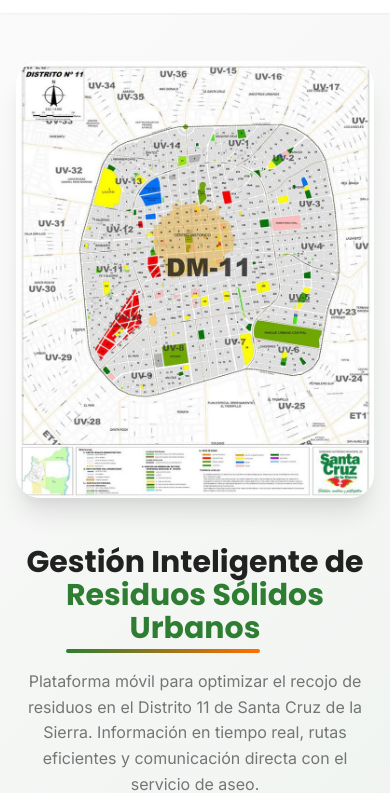
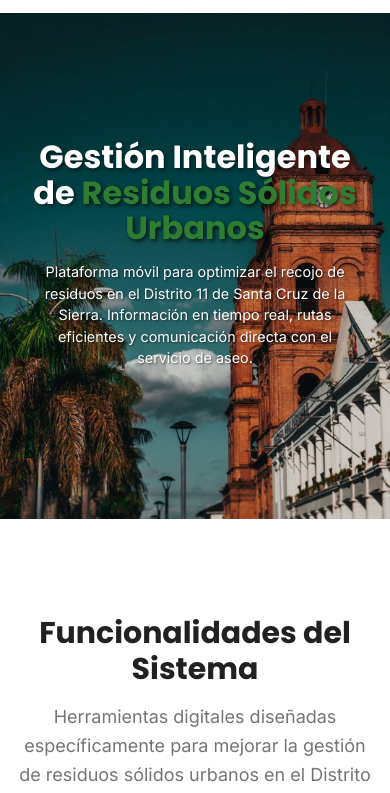
Before and after one commit to jose-brucsoni/Puntos_de_Residuos, a website with bundled scripts: page index.html in a window 390 px wide. Shown: the part 59-852 px from the top of the page. Built offline with nearby package versions, Linux system fonts and the light colour scheme.

Commit message:
Added responsive hero section with background and overlay styles. Updated main HTML structure to include new hero elements. Removed outdated hero styles from home.css and imported new styles from hero-responsive.css for improved layout and responsiveness.

```diff
--- a/css/base/layout.css
+++ b/css/base/layout.css
@@ -10,7 +10,6 @@ html {
 body {
     font-family: var(--font-primary);
     line-height: 1.6;
-    color: var(--color-text);
     background-color: var(--color-background);
     margin: 0;
     padding: 0;
--- a/css/base/typography.css
+++ b/css/base/typography.css
@@ -40,7 +40,6 @@ h6 {
 p {
     margin-bottom: var(--spacing-md);
     line-height: 1.6;
-    color: var(--color-text);
 }
 
 /* Enlaces */
--- a/css/components/font-awesome.css
+++ b/css/components/font-awesome.css
@@ -163,5 +163,4 @@
 }
 
 .social-link i {
-    color: white;
 }
--- /dev/null
+++ b/css/components/hero-responsive.css
@@ -0,0 +1,193 @@
+/* Hero Section Responsive Styles */
+
+.hero-section {
+    position: relative;
+    min-height: 100vh;
+    display: flex;
+    align-items: center;
+    overflow: hidden;
+}
+
+.hero-background {
+    position: absolute;
+    top: 0;
+    left: 0;
+    width: 100%;
+    height: 100%;
+    background-image: url('../../assets/images/PortadaHorizontalCentroCruceno.jpeg');
+    background-size: cover;
+    background-position: center;
+    background-repeat: no-repeat;
+    z-index: 1;
+}
+
+.hero-overlay {
+    position: absolute;
+    top: 0;
+    left: 0;
+    width: 100%;
+    height: 100%;
+    background-color: rgba(0, 0, 0, 0.2);
+    z-index: 2;
+}
+
+.hero-content {
+    position: relative;
+    z-index: 3;
+    width: 100%;
+    max-width: 1200px;
+    margin: 0 auto;
+    padding: 2rem;
+    text-align: center;
+}
+
+.hero-text {
+    max-width: 800px;
+    margin: 0 auto;
+}
+
+.hero-title {
+    font-size: 3.5rem;
+    font-weight: 700;
+    line-height: 1.2;
+    margin-bottom: 1.5rem;
+    color: white;
+    text-shadow: 2px 2px 4px rgba(0, 0, 0, 0.5);
+}
+
+.hero-description {
+    font-size: 1.25rem;
+    line-height: 1.6;
+    margin-bottom: 2rem;
+    color: white;
+    text-shadow: 1px 1px 2px rgba(0, 0, 0, 0.5);
+    max-width: 600px;
+    margin-left: auto;
+    margin-right: auto;
+}
+
+.text-primary {
+    color: var(--color-primary);
+    text-shadow: 2px 2px 4px rgba(0, 0, 0, 0.7);
+}
+
+/* Tablet Styles */
+@media (max-width: 1024px) {
+    .hero-section {
+        min-height: 80vh;
+    }
+
+    .hero-title {
+        font-size: 3rem;
+    }
+
+    .hero-description {
+        font-size: 1.125rem;
+    }
+}
+
+/* Mobile and iPad Styles */
+@media (max-width: 768px) {
+    .hero-background {
+        background-image: url('../../assets/images/FondoDePantallaCentroCruceñoParaMovil.jpg');
+        background-position: center top;
+    }
+
+    .hero-section {
+        min-height: 70vh;
+    }
+
+    .hero-content {
+        padding: 1.5rem;
+    }
+
+    .hero-title {
+        font-size: 2.5rem;
+        margin-bottom: 1rem;
+    }
+
+    .hero-description {
+        font-size: 1rem;
+        margin-bottom: 1.5rem;
+    }
+}
+
+/* Small Mobile Styles */
+@media (max-width: 480px) {
+    .hero-section {
+        min-height: 60vh;
+    }
+
+    .hero-content {
+        padding: 1rem;
+    }
+
+    .hero-title {
+        font-size: 2rem;
+        line-height: 1.1;
+    }
+
+    .hero-description {
+        font-size: 0.9rem;
+        line-height: 1.5;
+    }
+}
+
+/* Landscape Mobile Styles */
+@media (max-width: 768px) and (orientation: landscape) {
+    .hero-section {
+        min-height: 100vh;
+    }
+
+    .hero-title {
+        font-size: 2.2rem;
+    }
+
+    .hero-description {
+        font-size: 1rem;
+    }
+}
+
+/* High DPI Displays */
+@media (-webkit-min-device-pixel-ratio: 2), (min-resolution: 192dpi) {
+    .hero-background {
+        background-image: url('../../assets/images/PortadaHorizontalCentroCruceno.jpeg');
+    }
+
+    @media (max-width: 768px) {
+        .hero-background {
+            background-image: url('../../assets/images/FondoDePantallaCentroCruceñoParaMovil.jpg');
+        }
+    }
+}
+
+/* Animation Enhancements */
+.hero-text[data-animate="fade-in"] {
+    animation: fadeInUp 1s ease-out;
+}
+
+@keyframes fadeInUp {
+    from {
+        opacity: 0;
+        transform: translateY(30px);
+    }
+    to {
+        opacity: 1;
+        transform: translateY(0);
+    }
+}
+
+/* Ensure text is always readable */
+.hero-title,
+.hero-description {
+    text-rendering: optimizeLegibility;
+    -webkit-font-smoothing: antialiased;
+    -moz-osx-font-smoothing: grayscale;
+}
+
+/* Fallback for browsers that don't support background-image */
+@supports not (background-image: url()) {
+    .hero-background {
+        background-color: var(--color-primary);
+    }
+}
--- a/css/main.css
+++ b/css/main.css
@@ -20,6 +20,7 @@
 @import url('components/cards.css');
 @import url('components/waste-management.css');
 @import url('components/font-awesome.css');
+@import url('components/hero-responsive.css');
 
 /* Páginas específicas */
 @import url('pages/home.css');
--- a/css/pages/home.css
+++ b/css/pages/home.css
@@ -2,76 +2,8 @@
    PÁGINA INICIO - Estilos específicos
    ======================================== */
 
-/* Hero Section */
-.hero-section {
-    background: linear-gradient(135deg, var(--color-background) 0%, rgba(46, 125, 50, 0.05) 100%);
-    padding: var(--spacing-4xl) 0;
-    min-height: 80vh;
-    display: flex;
-    align-items: center;
-}
-
-.hero-content {
-    display: grid;
-    grid-template-columns: 1fr 1fr;
-    gap: var(--spacing-4xl);
-    align-items: center;
-}
-
-.hero-text {
-    max-width: 600px;
-}
-
-.hero-title {
-    font-size: var(--font-size-5xl);
-    font-weight: 700;
-    line-height: 1.1;
-    margin-bottom: var(--spacing-lg);
-    color: var(--color-text);
-}
-
-.hero-title .text-primary {
-    color: var(--color-primary);
-    position: relative;
-}
-
-.hero-title .text-primary::after {
-    content: '';
-    position: absolute;
-    bottom: -4px;
-    left: 0;
-    width: 100%;
-    height: 4px;
-    background: linear-gradient(90deg, var(--color-primary), var(--color-secondary));
-    border-radius: 2px;
-}
-
-.hero-description {
-    font-size: var(--font-size-xl);
-    color: var(--color-text-light);
-    line-height: 1.6;
-    margin-bottom: var(--spacing-2xl);
-}
-
-.hero-actions {
-    display: flex;
-    gap: var(--spacing-md);
-    flex-wrap: wrap;
-}
-
-.hero-image {
-    position: relative;
-}
-
-.hero-image img {
-    border-radius: var(--border-radius-xl);
-    box-shadow: var(--shadow-xl);
-    transition: transform var(--transition-normal);
-}
-
-.hero-image:hover img {
-    transform: scale(1.02);
-}
+/* Hero Section - Overridden by hero-responsive.css */
+/* Los estilos del hero ahora están en components/hero-responsive.css */
 
 /* Features Section */
 .features-section {
@@ -123,50 +55,7 @@
     min-width: 200px;
 }
 
-/* Responsive */
-@media (max-width: 1023px) {
-    .hero-content {
-        grid-template-columns: 1fr;
-        gap: var(--spacing-2xl);
-        text-align: center;
-    }
-
-    .hero-image {
-        order: -1;
-    }
-
-    .hero-title {
-        font-size: var(--font-size-4xl);
-    }
-
-    .hero-description {
-        font-size: var(--font-size-lg);
-    }
-}
-
-@media (max-width: 768px) {
-    .hero-section {
-        padding: var(--spacing-2xl) 0;
-        min-height: auto;
-    }
-
-    .hero-title {
-        font-size: var(--font-size-3xl);
-    }
-
-    .hero-description {
-        font-size: var(--font-size-base);
-    }
-
-    .hero-actions {
-        flex-direction: column;
-        align-items: center;
-    }
-
-    .hero-actions .btn {
-        width: 100%;
-        max-width: 300px;
-    }
+/* Responsive - Hero styles moved to hero-responsive.css */
 
     .cta-title {
         font-size: var(--font-size-3xl);
--- a/index.html
+++ b/index.html
@@ -82,6 +82,9 @@
     <main class="main-content">
         <!-- Hero Section -->
         <section class="hero-section">
+            <div class="hero-background">
+                <div class="hero-overlay"></div>
+            </div>
             <div class="container-responsive">
                 <div class="hero-content">
                     <div class="hero-text" data-animate="fade-in">
@@ -94,12 +97,6 @@
                             de Santa Cruz de la Sierra. Información en tiempo real, rutas eficientes
                             y comunicación directa con el servicio de aseo.
                         </p>
-
-                    </div>
-                    <div class="hero-image" data-animate="slide-left">
-                        <img src="./assets/images/ImagenDelDistrito.jpg"
-                             alt="Gestión de residuos"
-                             class="img-responsive">
                     </div>
                 </div>
             </div>
@@ -167,7 +164,7 @@
                             Descargar App
                         </button>
                         <button class="btn btn-outline btn-lg">
-                            Ver Guía de Uso
+                            Ver Puntos de Residuos
                         </button>
                     </div>
                 </div>
```
